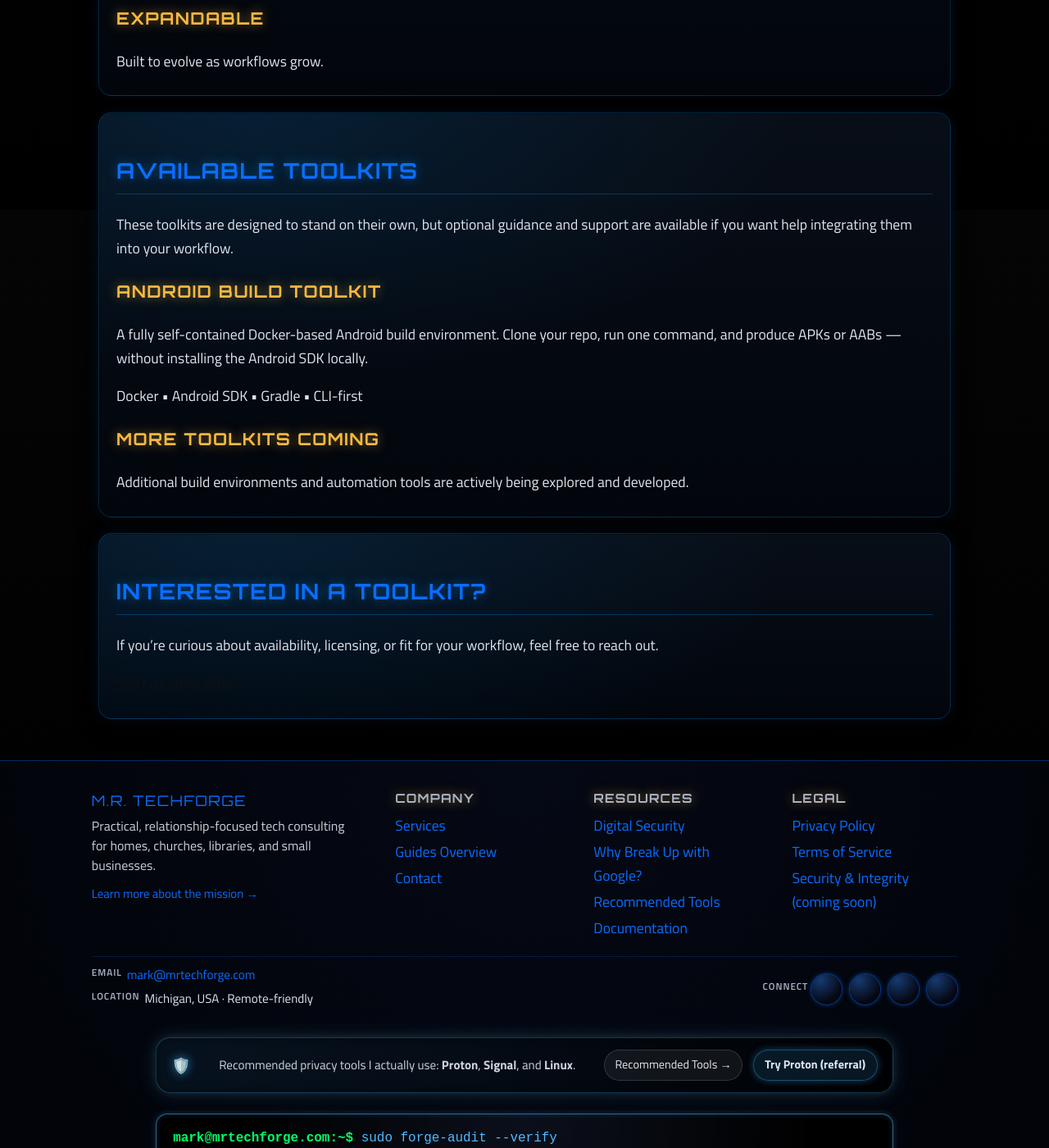
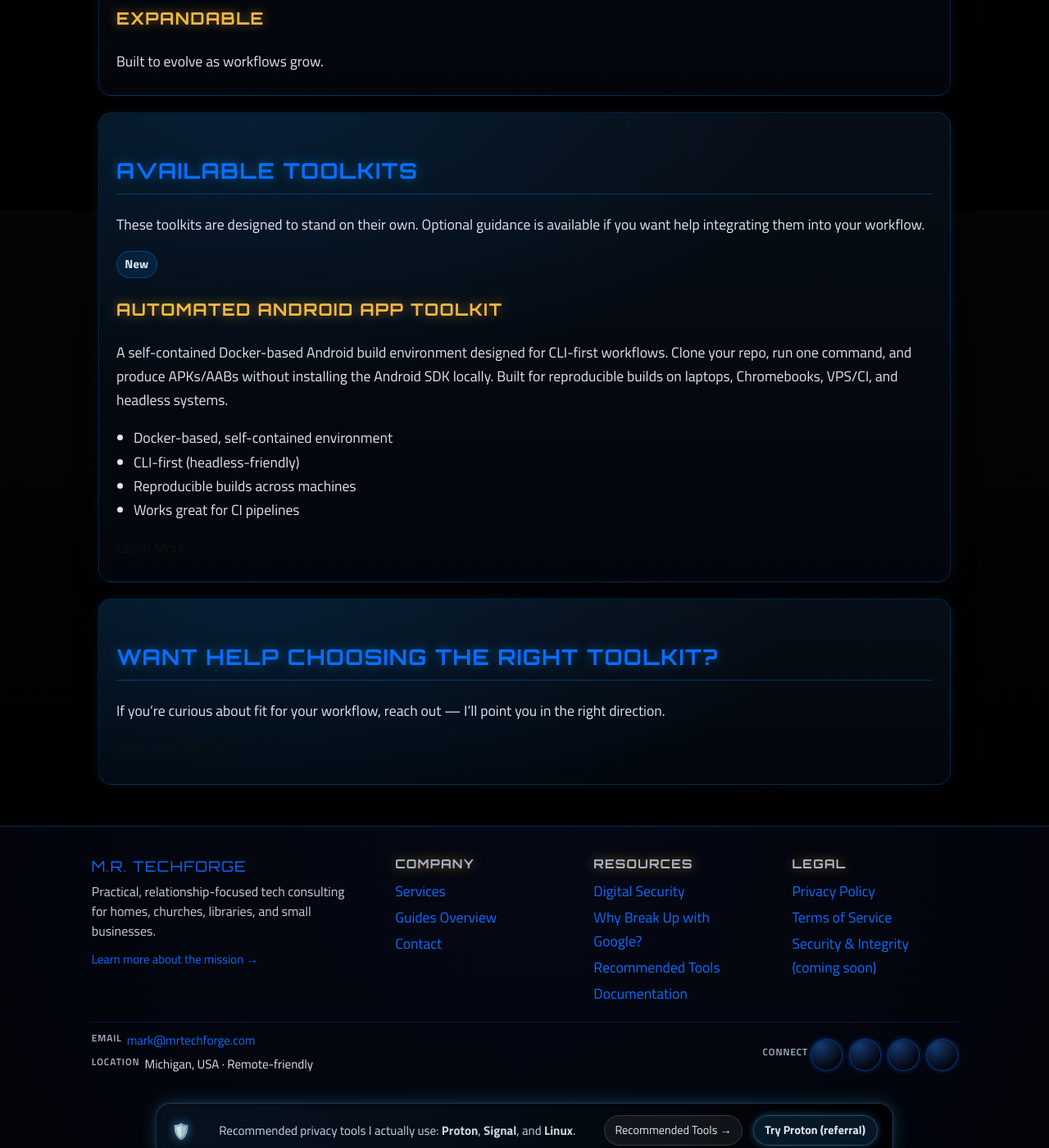
Before and after one commit to markisrt4/mrtechforge.github.io, a Jekyll site: the page built from products/software_toolkits.md, in a window 1280 px wide and 1400 px high, scrolled down 644 px. Shown: the whole window at 82% size. Built offline with Jekyll 4.4.1, drawn with Linux system fonts in a browser that asks for light colours.

Commit message:
Update software_toolkits.md

```diff
--- a/products/software_toolkits.md
+++ b/products/software_toolkits.md
@@ -4,6 +4,8 @@ title: "Software Toolkits"
 permalink: /products/software-toolkits/
 description: "Purpose-built software tools and build environments designed to remove friction from real development workflows."
 ---
+
+{% assign toolkits = site.data.products | where: "category", "software-toolkits" %}
 
 <div class="forge-service-pricing software-toolkits-page">
 
@@ -14,8 +16,8 @@ description: "Purpose-built software tools and build environments designed to re
     <div class="forge-card-body">
       <h1>Software Toolkits</h1>
       <p class="forge-lead">
-        Self-contained software environments and tools built to solve
-        real engineering problems — without bloat, lock-in, or guesswork.
+        Self-contained software environments and tools built to solve real engineering problems —
+        without bloat, lock-in, or guesswork.
       </p>
 
       <div class="forge-ideas-grid">
@@ -40,37 +42,53 @@ description: "Purpose-built software tools and build environments designed to re
   </div>
 
   <!-- ============================
-       PRODUCTS
+       TOOLKITS (DATA-DRIVEN)
   ============================ -->
   <div class="forge-card" id="toolkits">
     <h2>Available Toolkits</h2>
     <p>
-      These toolkits are designed to stand on their own, but optional guidance
-      and support are available if you want help integrating them into your workflow.
+      These toolkits are designed to stand on their own. Optional guidance is available
+      if you want help integrating them into your workflow.
     </p>
 
     <div class="forge-ideas-grid">
 
-      <div class="forge-idea">
-        <h3>Android Build Toolkit</h3>
-        <p>
-          A fully self-contained Docker-based Android build environment.
-          Clone your repo, run one command, and produce APKs or AABs —
-          without installing the Android SDK locally.
-        </p>
-        <p class="forge-note">
-          Docker • Android SDK • Gradle • CLI-first
-        </p>
-      </div>
+      {% if toolkits and toolkits.size > 0 %}
+        {% for p in toolkits %}
+          <div class="forge-idea">
+            {% if p.badge %}
+              <div class="forge-badge">{{ p.badge }}</div>
+            {% endif %}
 
-      <!-- Future toolkits slot -->
-      <div class="forge-idea forge-idea-muted">
-        <h3>More Toolkits Coming</h3>
-        <p>
-          Additional build environments and automation tools are actively
-          being explored and developed.
-        </p>
-      </div>
+            <h3>{{ p.name }}</h3>
+
+            {% if p.description %}
+              <p>{{ p.description }}</p>
+            {% endif %}
+
+            {% if p.short_features %}
+              <ul class="forge-bullets">
+                {% for f in p.short_features %}
+                  <li>{{ f }}</li>
+                {% endfor %}
+              </ul>
+            {% endif %}
+
+            {% if p.url %}
+              <a class="forge-btn" href="{{ p.url }}">
+                {{ p.cta_label | default: "View Toolkit" }}
+              </a>
+            {% endif %}
+          </div>
+        {% endfor %}
+      {% else %}
+        <div class="forge-idea forge-idea-muted">
+          <h3>Toolkits Incoming</h3>
+          <p>
+            Toolkits are actively being forged. Check back soon.
+          </p>
+        </div>
+      {% endif %}
 
     </div>
   </div>
@@ -79,10 +97,9 @@ description: "Purpose-built software tools and build environments designed to re
        CTA
   ============================ -->
   <div class="forge-card">
-    <h2>Interested in a toolkit?</h2>
+    <h2>Want help choosing the right toolkit?</h2>
     <p>
-      If you’re curious about availability, licensing, or fit for your workflow,
-      feel free to reach out.
+      If you’re curious about fit for your workflow, reach out — I’ll point you in the right direction.
     </p>
     <a class="forge-btn" href="/contact/">Start a Conversation</a>
   </div>
```
